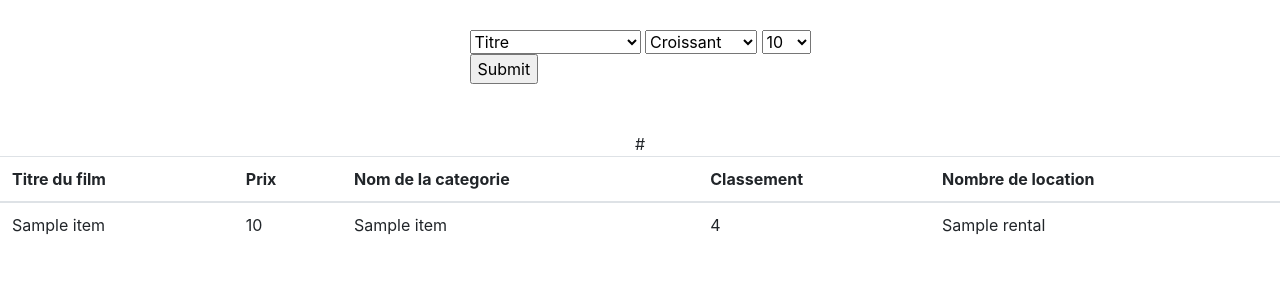
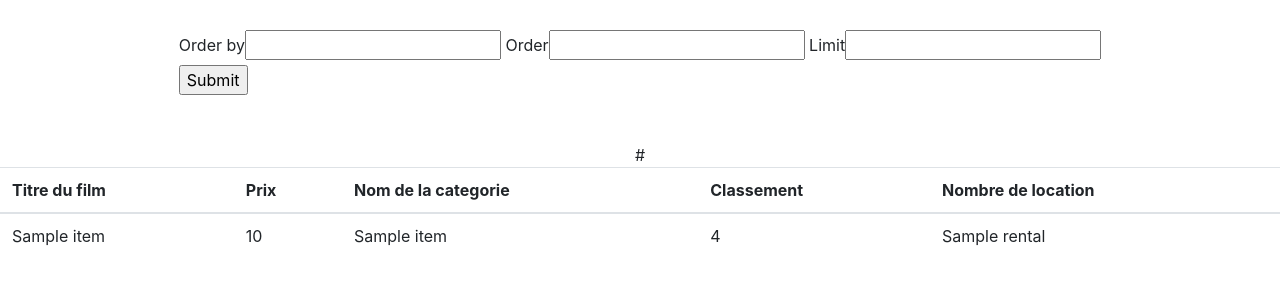
Before and after one commit to Theodrem/SGBDR_project_mt4_theotim, a Flask app: template app/templates/index.html in a window 1280 px wide. Shown: the top 300 px of the page. Run offline with Flask 2, Linux system fonts and the light colour scheme; the template is opened without the code that fills it: values that come from a table or form of the project are taken from there, most other values are stand-ins (such as "Sample title", 1, 10 or a date in 2020); form fields are guessed from the names that the template uses; some libraries are stand-ins or nearby versions.

Commit message:
change form

```diff
--- a/app/form.py
+++ b/app/form.py
@@ -11,15 +11,19 @@
             ('category.name', 'Categorie'),
             ('rental', 'Nombre de location'),
         ],
+        label="Trier par",
     )
     order = SelectField(
         'order',
         default="ASC",
-        choices=[('ASC', 'Croissant'), ('DESC', 'Décroissant')],
+        choices=[('ASC', 'Ascendant'), ('DESC', 'Déscendant')],
+        label="Ordre des résultats",
     )
+
     limit = SelectField(
-        'order',
+        'limit',
         default=10,
         choices=[(10, 10), (25, 25), (50, 50), (100, 100)],
+        label="Nombre de résultat",
     )
     submit = SubmitField('Submit')
--- a/app/templates/index.html
+++ b/app/templates/index.html
@@ -11,9 +11,9 @@
         <form class="d-flex justify-content-around" method="POST" action="{{ url_for('index') }}" style="margin-top: 30px">
             <div class="form-group">
                 {{ form.hidden_tag() }}
-                {{ form.order_by() }}
-                {{ form.order() }}
-                {{ form.limit() }}
+                {{ form.order_by.label }}{{ form.order_by() }}
+                {{ form.order.label }}{{ form.order() }}
+                {{ form.limit.label }}{{ form.limit() }}
                 <p>{{ form.submit() }}</p>
         </form>
     </div>
```
